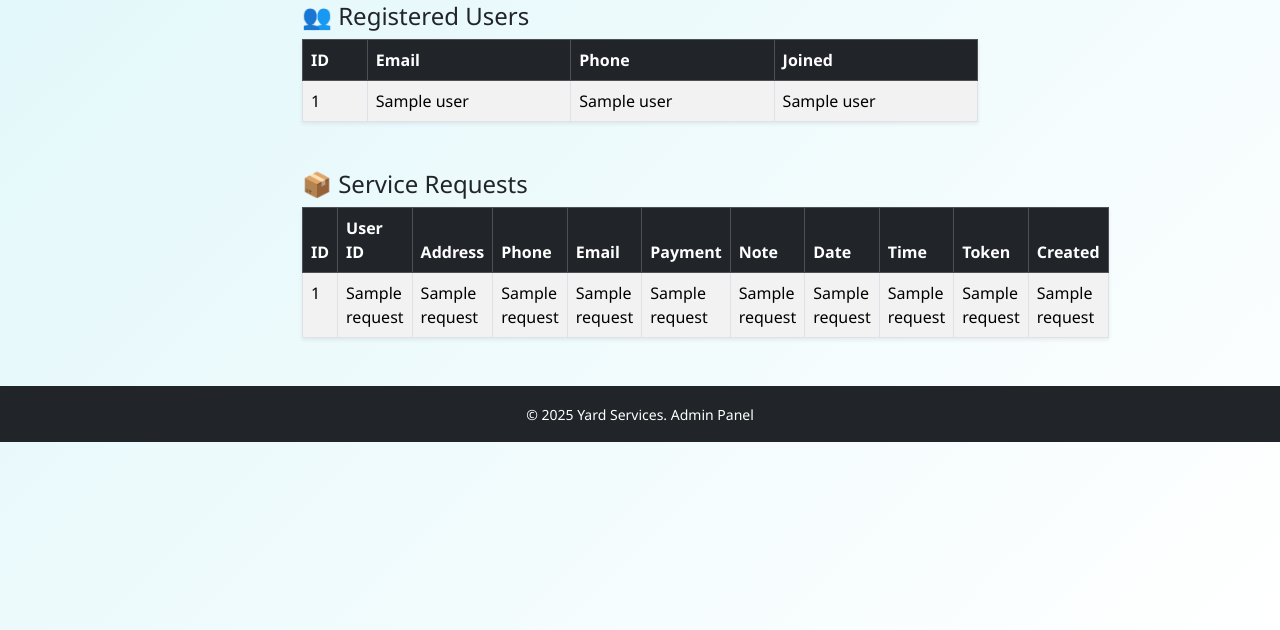
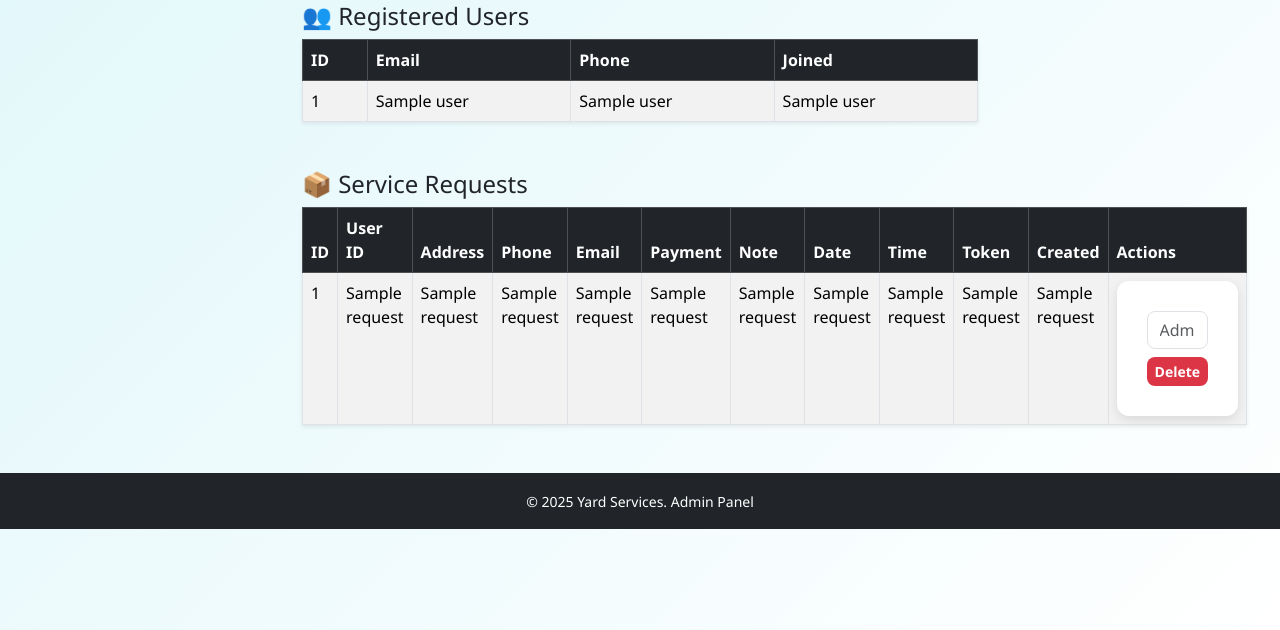
Before and after one commit to Mr-A-Hacker/Yard-services, a Flask app: template templates/admin_dashboard.html in a window 1280 px wide. Shown: the part 170-800 px from the top of the page. Run offline with Flask 3, Linux system fonts and the light colour scheme; the template is opened without the code that fills it: most values are stand-ins (such as "Sample title", 1, 10 or a date in 2020).

Commit message:
Update admin_dashboard.html

```diff
--- a/templates/admin_dashboard.html
+++ b/templates/admin_dashboard.html
@@ -57,6 +57,7 @@
           <th>Time</th>
           <th>Token</th>
           <th>Created</th>
+          <th>Actions</th>
         </tr>
       </thead>
       <tbody>
@@ -73,6 +74,14 @@
           <td>{{ r[8] }}</td>
           <td>{{ r[9] }}</td>
           <td>{{ r[10] }}</td>
+          <td>
+            <!-- Delete Request Form -->
+            <form method="POST" action="{{ url_for('delete_request', request_id=r[0]) }}"
+                  onsubmit="return confirm('Are you sure you want to delete this request?');">
+              <input type="password" name="password" placeholder="Admin Pass" required class="form-control mb-2">
+              <button type="submit" class="btn btn-danger btn-sm">Delete</button>
+            </form>
+          </td>
         </tr>
         {% endfor %}
       </tbody>
```
